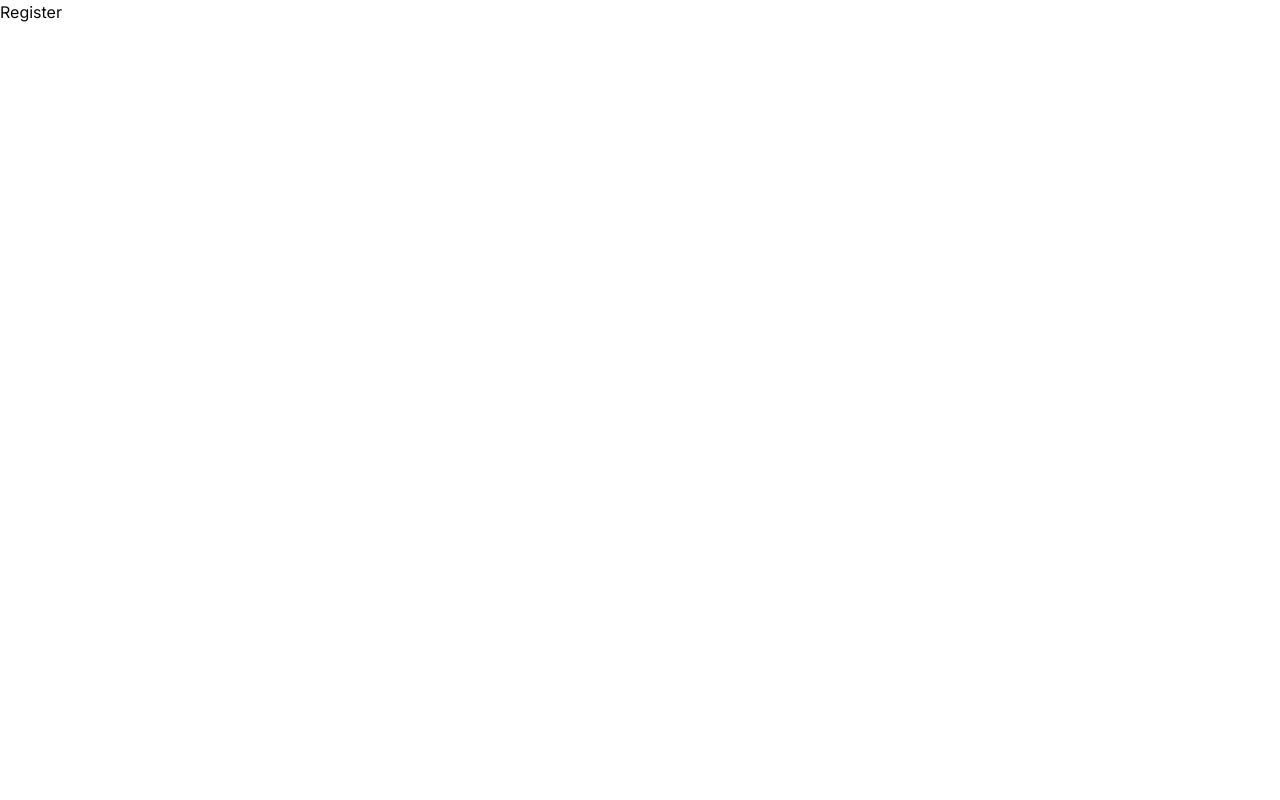
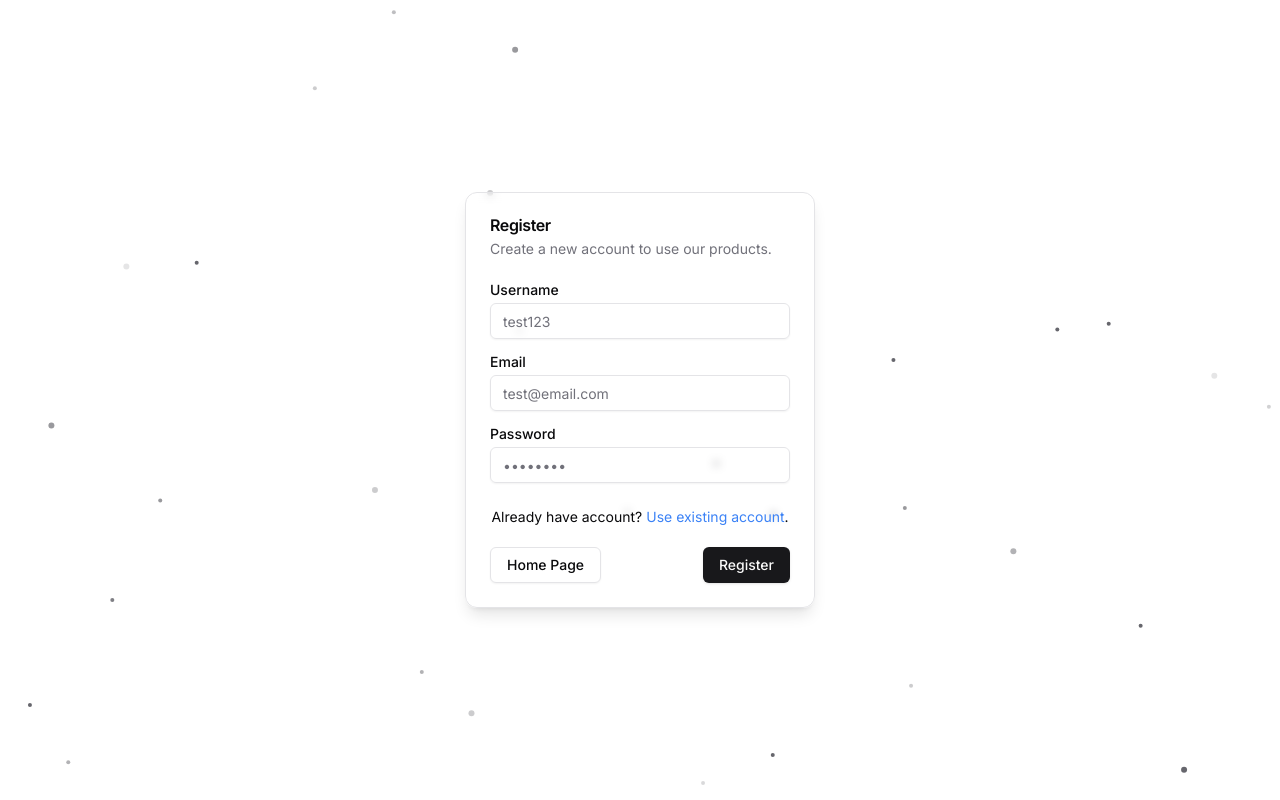
Before and after one commit to rasyadmr/microbiz, a Next.js app: page /auth/register in a window 1280 px wide. Built offline with nearby package versions, Linux system fonts and the light colour scheme.

Commit message:
Add: Auth pages

```diff
--- a/app/(home)/home/page.tsx
+++ b/app/(home)/home/page.tsx
@@ -1,6 +1,5 @@
 import React from "react"
 import { Metadata } from "next"
-import NavbarComponent from "@/components/dashboard/NavbarComponent"
 
 export const metadata: Metadata = {
   title: "Dashboard"
--- /dev/null
+++ b/app/auth/layout.tsx
@@ -0,0 +1,13 @@
+import Particles from "@/components/ui/particles";
+import React from "react";
+
+export default function Layout({ children }: { children: React.ReactNode }) {
+  return (
+  <main className="flex justify-center items-center min-h-screen">
+    <Particles quantity={30} size={2} color="black" className="absolute inset-0 -z-10" refresh />
+    <div>
+      {children}
+    </div>
+  </main>
+  )
+}
--- a/app/auth/login/page.tsx
+++ b/app/auth/login/page.tsx
@@ -1,11 +1,65 @@
-import { Metadata } from "next"
+import * as React from "react";
+import { Button } from "@/components/ui/button";
+import {
+  Card,
+  CardContent,
+  CardDescription,
+  CardFooter,
+  CardHeader,
+  CardTitle,
+} from "@/components/ui/card";
+import { Input } from "@/components/ui/input";
+import { Label } from "@/components/ui/label";
+import { Metadata } from "next";
+import Link from "next/link";
 
 export const metadata: Metadata = {
-  title: "Login"
-}
+  title: "Login",
+};
 
 export default function Page() {
   return (
-    <p>Login</p>
-  )
+    <Card className="w-[350px] bg-transparent backdrop-blur-sm shadow-lg">
+      <CardHeader>
+        <CardTitle>Log In</CardTitle>
+        <CardDescription>
+          Enter your crendential to use our products.
+        </CardDescription>
+      </CardHeader>
+      <CardContent>
+        <form>
+          <div className="grid w-full items-center gap-4">
+            <div className="flex flex-col space-y-1.5">
+              <Label htmlFor="email">Email</Label>
+              <Input id="email" placeholder="test@email.com" type="email" />
+            </div>
+            <div className="flex flex-col space-y-1.5">
+              <Label htmlFor="password">Password</Label>
+              <Input id="password" placeholder="••••••••" type="password" />
+            </div>
+          </div>
+        </form>
+      </CardContent>
+      <CardFooter className="flex flex-col">
+        <div className="text-sm mb-5">
+          <p>
+            Did not have any account yet?{" "}
+            <Link
+              href={"/auth/register"}
+              className="text-blue-500 hover:underline"
+            >
+              Create a new one
+            </Link>
+            .
+          </p>
+        </div>
+        <div className="flex justify-between w-[100%]">
+          <Link href={"/home"}>
+            <Button variant="outline">Home Page</Button>
+          </Link>
+          <Button type="submit">Log In</Button>
+        </div>
+      </CardFooter>
+    </Card>
+  );
 }
--- a/app/auth/register/page.tsx
+++ b/app/auth/register/page.tsx
@@ -1,11 +1,69 @@
-import { Metadata } from "next"
+import * as React from "react";
+import { Button } from "@/components/ui/button";
+import {
+  Card,
+  CardContent,
+  CardDescription,
+  CardFooter,
+  CardHeader,
+  CardTitle,
+} from "@/components/ui/card";
+import { Input } from "@/components/ui/input";
+import { Label } from "@/components/ui/label";
+import { Metadata } from "next";
+import Link from "next/link";
 
 export const metadata: Metadata = {
-  title: "Register"
-}
+  title: "Register",
+};
 
 export default function Page() {
   return (
-    <p>Register</p>
-  )
+    <Card className="w-[350px] bg-transparent backdrop-blur-sm shadow-lg">
+      <CardHeader>
+        <CardTitle>Register</CardTitle>
+        <CardDescription>
+          Create a new account to use our products.
+        </CardDescription>
+      </CardHeader>
+      <CardContent>
+        <form>
+          <div className="grid w-full items-center gap-4">
+            <div className="flex flex-col space-y-1.5">
+              <Label htmlFor="username">Username</Label>
+              <Input id="username" placeholder="test123" />
+            </div>
+            <div className="flex flex-col space-y-1.5">
+              <Label htmlFor="email">Email</Label>
+              <Input id="email" placeholder="test@email.com" type="email" />
+            </div>
+            <div className="flex flex-col space-y-1.5">
+              <Label htmlFor="password">Password</Label>
+              <Input id="password" placeholder="••••••••" type="password" />
+            </div>
+          </div>
+        </form>
+      </CardContent>
+      <CardFooter className="flex flex-col">
+        <div className="text-sm mb-5">
+          <p>
+            Already have account?{" "}
+            <Link
+              href={"/auth/login"}
+              className="text-blue-500 hover:underline"
+            >
+              Use existing account
+            </Link>
+            .
+          </p>
+        </div>
+        <div className="flex justify-between w-[100%]">
+          <Link href={"/home"}>
+            <Button variant="outline">Home Page</Button>
+          </Link>
+          <Button type="submit">Register</Button>
+        </div>
+      </CardFooter>
+    </Card>
+  );
 }
--- a/app/page.tsx
+++ b/app/page.tsx
@@ -1,5 +1,4 @@
 import Image from "next/image";
-import { Button } from "@/components/ui/button";
 import { LogInIcon } from "lucide-react";
 import Link from "next/link";
 import Particles from "@/components/ui/particles";
--- a/components/dashboard/NavbarComponent.tsx
+++ b/components/dashboard/NavbarComponent.tsx
@@ -126,7 +126,9 @@ export default function Component() {
         </NavigationMenu>
       </nav>
       {/* //TODO Session Verification */}
-      <Button color="#5CB85C">Log In</Button>
+      <Link href={"/auth/login"}>
+        <Button color="#5CB85C">Log In</Button>
+      </Link>
     </header>
   );
 }
```
